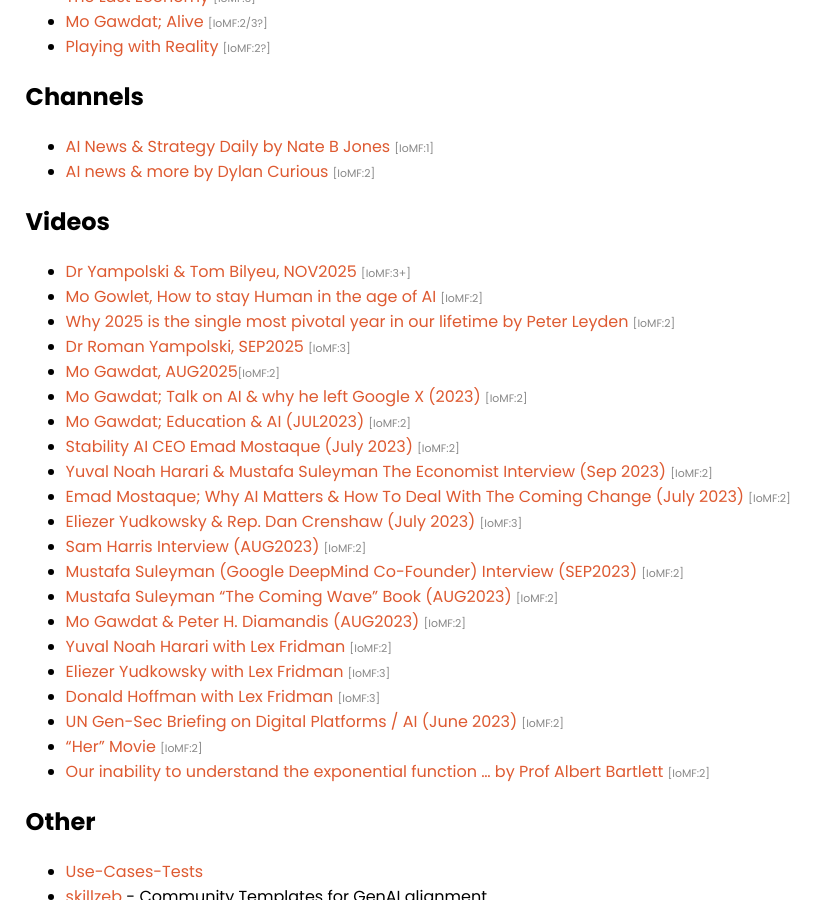
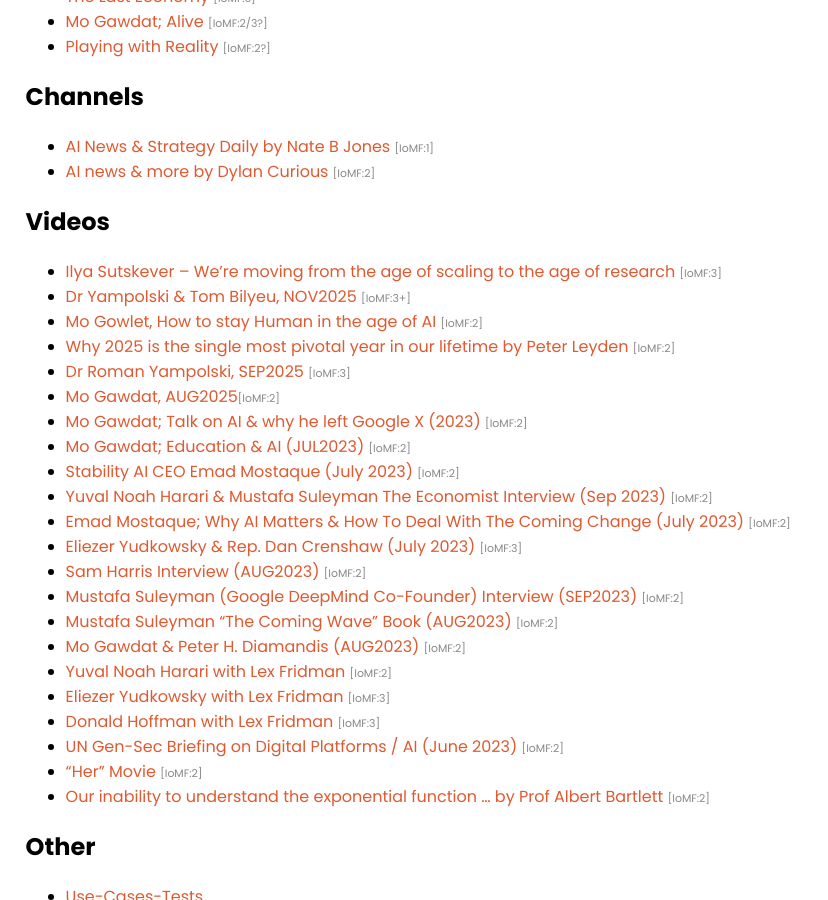
Before and after one commit to selfdriven-foundation/selfdriven-ai, a Jekyll site: the page built from docs/pages/research.md, in a window 1280 px wide and 900 px high, scrolled down 725 px. Shown: the whole window, without its empty margins (0-828 px from the left). Built offline with Jekyll 4.4.1, drawn with Linux system fonts in a browser that asks for light colours.

Commit message:
Update research.md

```diff
--- a/docs/pages/research.md
+++ b/docs/pages/research.md
@@ -36,6 +36,7 @@
 - [AI news & more by Dylan Curious](https://www.youtube.com/@dylan_curious) <span style="color:#888888;font-size:0.68rem;">[IoMF:2]</span>
 
 ## Videos
+- [Ilya Sutskever – We're moving from the age of scaling to the age of research](https://youtu.be/aR20FWCCjAs) <span style="color:#888888;font-size:0.68rem;">[IoMF:3]</span>
 - [Dr Yampolski & Tom Bilyeu, NOV2025](https://youtu.be/2bbSgSIQsac) <span style="color:#888888;font-size:0.68rem;">[IoMF:3+]</span>
 - [Mo Gowlet, How to stay Human in the age of AI](https://youtu.be/gcAUc0EzzTY) <span style="color:#888888;font-size:0.68rem;">[IoMF:2]</span>
 - [Why 2025 is the single most pivotal year in our lifetime by Peter Leyden](https://youtu.be/w5k72A30kUc) <span style="color:#888888;font-size:0.68rem;">[IoMF:2]</span>
```
